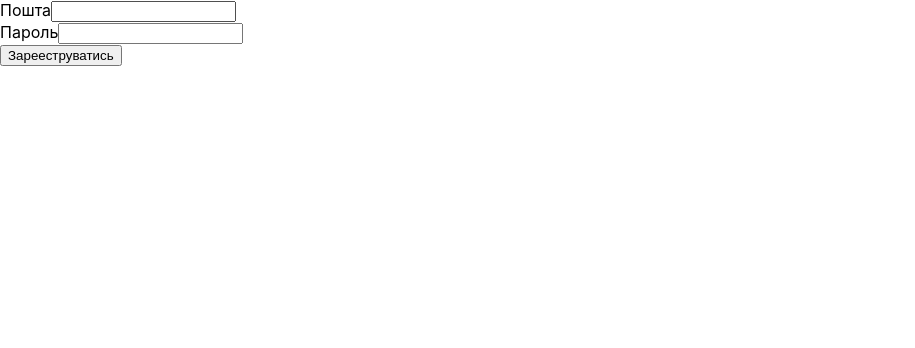
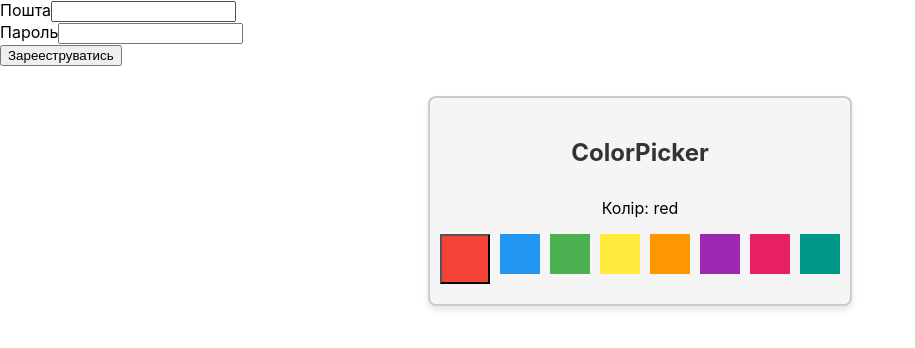
Before and after one commit to Evalac/module4-react-anchor, a React (Create React App) app: page / in a window 1280 px wide. Shown: the top 348 px of the page, without its empty margins (0-915 px from the left). Built offline with nearby package versions, Linux system fonts and the light colour scheme.

Commit message:
colorPicker

```diff
--- a/src/components/App.jsx
+++ b/src/components/App.jsx
@@ -1,10 +1,24 @@
 import css from './App.module.css';
 import { SignUpForm } from './SignUpForm/SignUpForm';
+import { ColorPicker } from './ColorPicker/ColorPicker';
 
 export const App = () => {
+  const colorData = [
+    { label: 'red', color: '#f44336' },
+    { label: 'blue', color: '#2196f3' },
+    { label: 'green', color: '#4caf50' },
+    { label: 'yellow', color: '#ffeb3b' },
+    { label: 'orange', color: '#ff9800' },
+    { label: 'purple', color: '#9c27b0' },
+    { label: 'pink', color: '#e91e63' },
+    { label: 'teal', color: '#009688' },
+  ];
   return (
     <div className="">
       <SignUpForm />
+      <div style={{ marginTop: 30 }}>
+        <ColorPicker options={colorData} />
+      </div>
     </div>
   );
 };
--- /dev/null
+++ b/src/components/ColorPicker/ColorPicker.jsx
@@ -0,0 +1,46 @@
+import css from './ColorPicker.module.css';
+
+import { useState } from 'react';
+
+function ColorPicker({ options }) {
+  const [activeOptionIndex, setActiveOptionIndex] = useState(0);
+
+  const { label } = options[activeOptionIndex];
+
+  const activeColorIndex = index => {
+    return index === activeOptionIndex
+      ? css.ColorPicker__options
+      : css.ColorPicker__option;
+  };
+
+  return (
+    <div className={css.ColorPicker}>
+      <h2 className={css.ColorPicker__title}>ColorPicker</h2>
+      <p>Колір: {label}</p>
+      <div className={css.ColorPicker__container}>
+        {options.map(({ label, color }, index) => (
+          <button
+            type="button"
+            key={label}
+            className={activeColorIndex(index)}
+            style={{ backgroundColor: color }}
+            onClick={() => {
+              setActiveOptionIndex(index);
+            }}
+          ></button>
+        ))}
+      </div>
+    </div>
+  );
+}
+
+export { ColorPicker };
+
+//       activeColor(index) {
+//     const optionClasses = [css.ColorPicker__option];
+
+//     if (this.state.activeOptionIdx === index) {
+//       optionClasses.push(css.ColorPicker__option__active);
+//     }
+//     return optionClasses.join(' ');
+//   }
--- /dev/null
+++ b/src/components/ColorPicker/ColorPicker.module.css
@@ -0,0 +1,60 @@
+.ColorPicker {
+  display: flex;
+  flex-direction: column;
+  align-items: center;
+  padding-left: 60px;
+  padding-right: 60px;
+  padding-top: 20px;
+  padding-bottom: 20px;
+
+  background-color: #f5f5f5;
+  border: 2px solid #ccc;
+  border-radius: 8px;
+  box-shadow: 0 4px 6px rgba(0, 0, 0, 0.1);
+  width: 300px;
+  margin: 20px auto;
+}
+
+.ColorPicker__title {
+  font-size: 1.5rem;
+  font-weight: bold;
+  margin-bottom: 15px;
+  color: #333;
+}
+
+.ColorPicker__options {
+  display: flex;
+  flex-wrap: wrap;
+  gap: 10px;
+  width: 50px;
+  height: 50px;
+  margin-right: 10px;
+  justify-content: center;
+}
+.ColorPicker__options:last-child {
+  margin-right: 0;
+}
+
+.ColorPicker__option {
+  width: 40px;
+  height: 40px;
+  margin-right: 10px;
+  cursor: pointer;
+  border: 2px solid transparent;
+  transition: transform 0.2s, border-color 0.2s;
+}
+.ColorPicker__option:last-child {
+  margin-right: 0px;
+}
+
+.ColorPicker__option:hover {
+  transform: scale(1.1);
+  border-color: #333;
+}
+
+.ColorPicker__option__active {
+  transform: scale(0.5);
+}
+.ColorPicker__container {
+  display: flex;
+}
```
